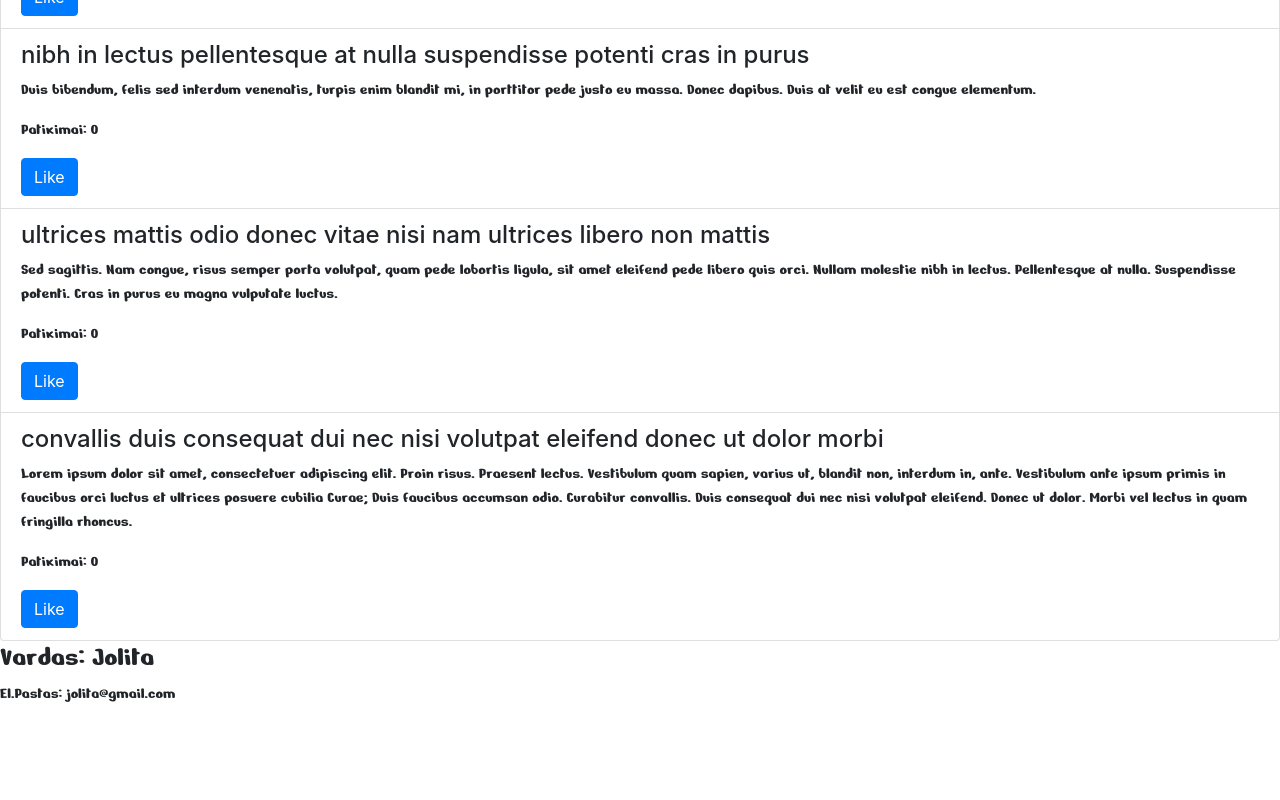
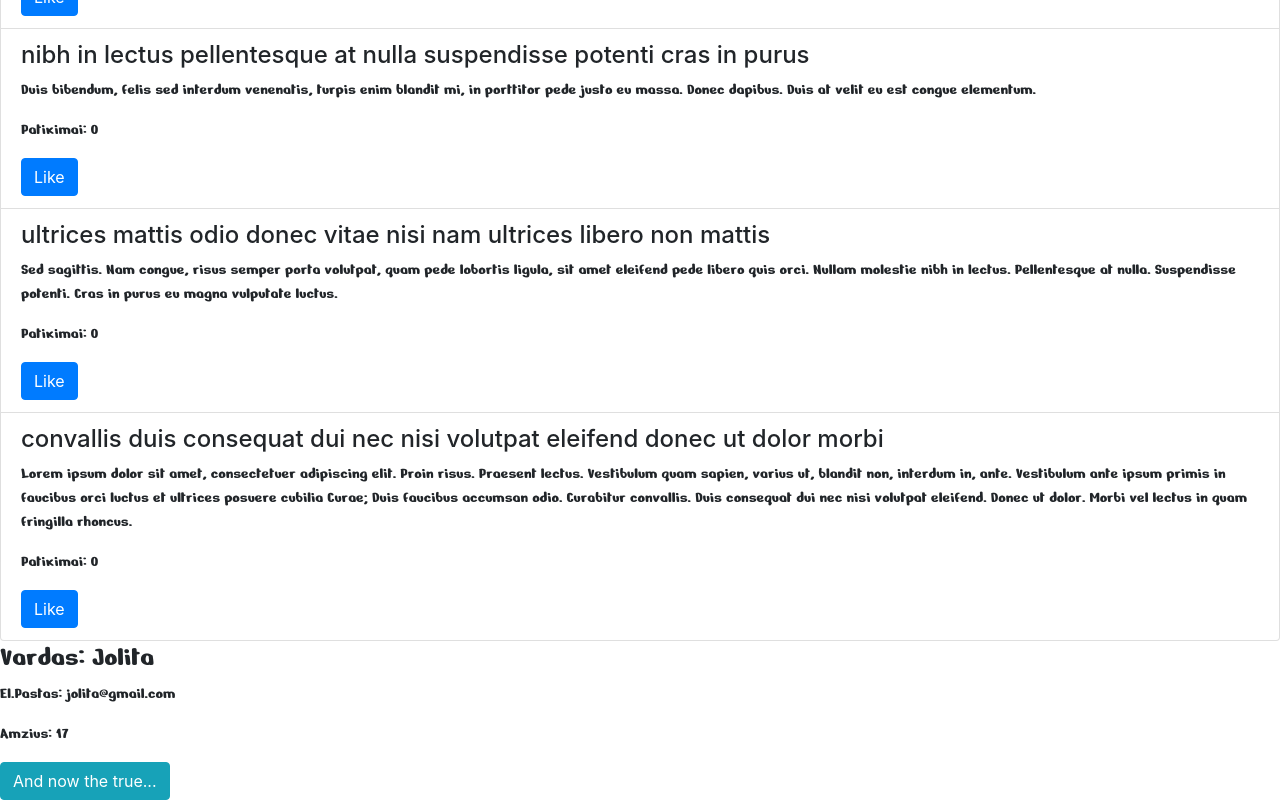
Before and after one commit to jkunciene/react10valanduvideo, a React (Create React App) app: page / in a window 1280 px wide. Shown: the part 2487-3287 px from the top of the page. Before the commit the page ends 3209 px from the top, so only its background shows below. Built offline with nearby package versions, Linux system fonts and the light colour scheme.

Commit message:
didinu amziu, event, state, bind

```diff
--- a/src/components/contacts/Contacts.jsx
+++ b/src/components/contacts/Contacts.jsx
@@ -1,12 +1,28 @@
-import React from 'react'
+import React, { Component } from 'react'
 
-const Contacts = (props) => {
-    return (
+class Contacts extends Component{
+  constructor(props){
+        super();
+        this.state = {
+            age: props.initialAge
+    }
+}
+    makeOlder(){
+        this.setState({
+            age: this.state.age +20
+        })
+        console.log(this.state.age)
+    }
+    render(){
+        return(
         <div>
-            <h3>Vardas: {props.vardas}</h3>
-            <p>El.Pastas: {props.email}</p>
+            <h3>Vardas: {this.props.vardas}</h3>
+            <p>El.Pastas: {this.props.email}</p>
+            <p>Amzius: {this.state.age}</p>
+            <button onClick={this.makeOlder.bind(this)} className='btn btn-info'>And now the true...</button>
         </div>
     )
+    }
 }
 
 export default Contacts
--- a/src/components/main/Main.jsx
+++ b/src/components/main/Main.jsx
@@ -24,7 +24,7 @@ export default class Main extends Component{
                     <div className='list-group'>
                         {themes}
                     </div>
-                    <Contacts vardas='Jolita' email='jolita@gmail.com'/>
+                    <Contacts vardas='Jolita' email='jolita@gmail.com' initialAge={17} />
             </div>
     )
     }
```
